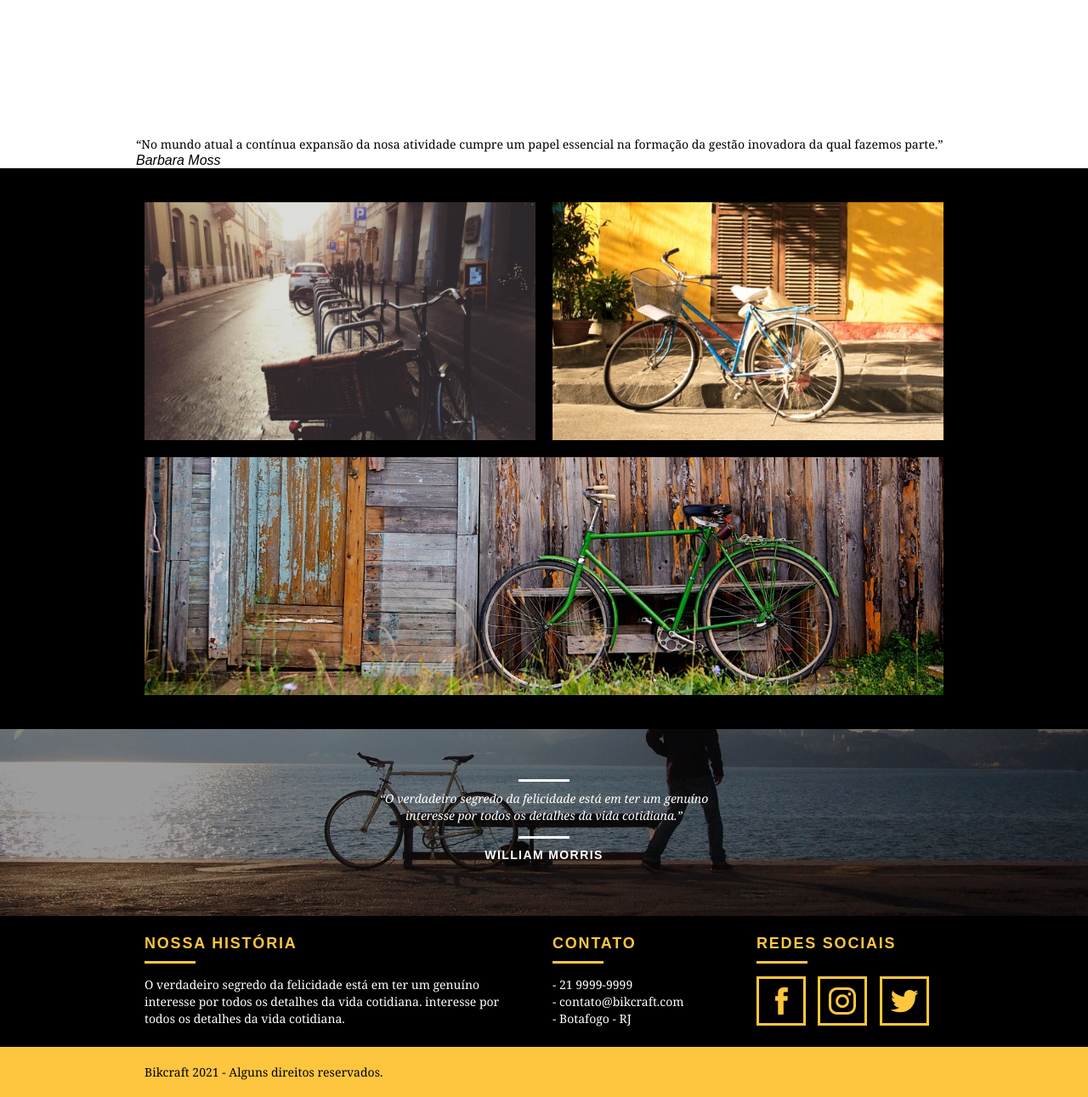
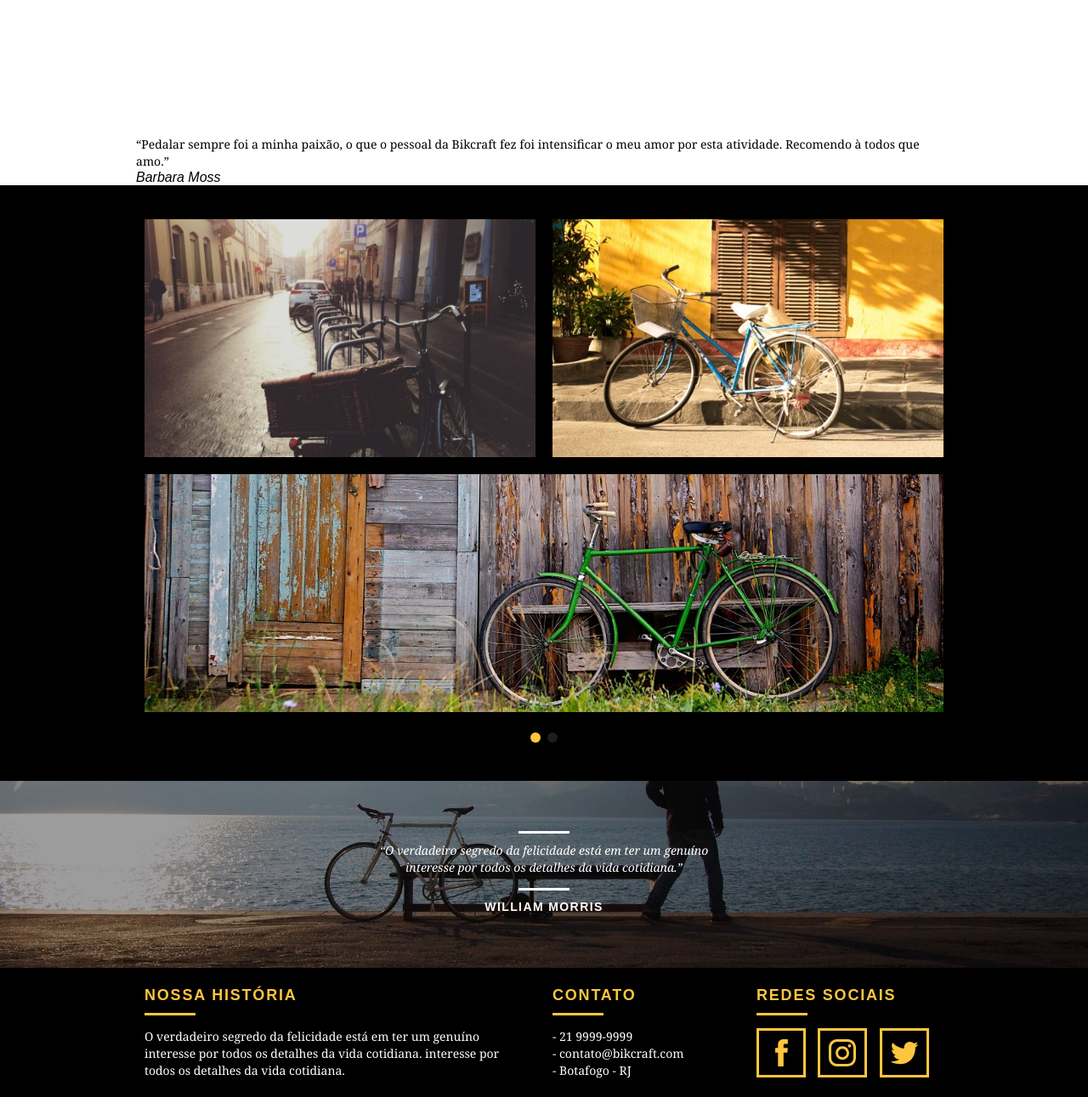
Before and after one commit to luizgustavoabreu/bikcraft, a PHP site: page /portfolio.html in a window 1280 px wide. Shown: the part 92-1383 px from the top of the page at 85% size. Run offline with PHP 8.4, Linux system fonts and the light colour scheme.

Commit message:
insert javascript slide

```diff
--- a/contato.html
+++ b/contato.html
@@ -10,6 +10,7 @@
   <link rel="stylesheet" href="css/style.css">
   <link rel="stylesheet" href="css/contato.css">
   <link rel="stylesheet" href="css/responsivo.css">
+  <script>document.documentElement.classList.add("js");</script>
 </head>
 
 <body>
--- a/css/style.css
+++ b/css/style.css
@@ -384,3 +384,43 @@ img {
   background: #fec63e;
   padding: 20px 0;
 }
+
+/* JAVASCRIPT */
+
+.js [data-slide] {
+  position: relative;
+}
+.js [data-slide] > * {
+  position: absolute;
+  top: 0px;
+  opacity: 0;
+}
+.js [data-slide] > .active {
+  position: relative;
+  opacity: 1;
+  transition: opacity 500ms;
+  z-index: 1;
+}
+
+.js [data-slide-nav] {
+  display: block;
+  text-align: center;
+  margin-top: 20px;
+}
+
+.js [data-slide-nav] button {
+  display: inline-block;
+  width: 12px;
+  height: 12px;
+  margin: 4px;
+  border: none;
+  padding: 0px;
+  border-radius: 6px;
+  text-indent: -99px;
+  overflow: hidden;
+  background: #1d1d1d;
+}
+
+.js [data-slide-nav] button.active {
+  background: #fec63e;
+}
--- a/index.html
+++ b/index.html
@@ -9,6 +9,7 @@
   <link rel="stylesheet" href="css/grid.css">
   <link rel="stylesheet" href="css/style.css">
   <link rel="stylesheet" href="css/responsivo.css">
+  <script>document.documentElement.classList.add("js");</script>
 </head>
 
 <body>
@@ -155,6 +156,8 @@
     </div>
   </footer>
 
+  <script src="./js/script.js"></script>
+
 </body>
 
 </html>
--- /dev/null
+++ b/js/script.js
@@ -0,0 +1,14 @@
+if(window.SimpleSlide) {
+
+new SimpleSlide({
+  slide: "quote", // nome do atributo data-slide="principal"
+  time: 5000, // tempo de transição dos slides
+});
+
+new SimpleSlide({
+  slide: "portfolio",
+  time: 5000,
+  nav: true,
+});
+
+}
--- a/portfolio.html
+++ b/portfolio.html
@@ -10,6 +10,7 @@
   <link rel="stylesheet" href="css/style.css">
   <link rel="stylesheet" href="css/portfolio.css">
   <link rel="stylesheet" href="css/responsivo.css">
+  <script>document.documentElement.classList.add("js");</script>
 </head>
 
 <body>
@@ -36,18 +37,31 @@
     </div>
   </section>
 
-  <section class="container">
+  <section class="container" data-slide="quote">
     <blockquote class="quote_clientes">
-      <p>“No mundo atual a contínua expansão da nosa atividade cumpre um papel essencial na formação da gestão inovadora da qual fazemos parte.”</p>
+      <p>“Pedalar sempre foi a minha paixão, o que o pessoal da Bikcraft fez foi intensificar o meu amor por esta atividade. Recomendo à todos que amo.”</p>
       <cite>Barbara Moss</cite>
+    </blockquote>
+    <blockquote class="quote_clientes">
+      <p>“Nada melhor do que dar um rolê com a minha Bikcraft na orla. Essa é a minha companheira mais fiel, nunca me traiu e está sempre a minha disposição.”</p>
+      <cite>Johny</cite>
+    </blockquote>
+    <blockquote class="quote_clientes">
+      <p>“Aqueles que ainda não possuem uma Bikcraft, não sabem o que estão perdendo. A precisão é absurda e a velocidade transcendental. Nunca ví nada igual.”</p>
+      <cite>Bernardo</cite>
     </blockquote>
   </section>
 
   <section class="portfolio">
-    <div class="container">
+    <div class="container" data-slide="portfolio">
       <ul class="portfolio_lista">
         <li class="grid-8"><img src="img/portfolio/retro.jpg" alt="Bicicleta Retrô"></li>
         <li class="grid-8"><img src="img/portfolio/passeio.jpg" alt="Bicicleta Passeio"></li>
+        <li class="grid-16"><img src="img/portfolio/esporte.jpg" alt="Bicicleta Esporte"></li>
+      </ul>
+      <ul class="portfolio_lista">
+        <li class="grid-8"><img src="img/portfolio/passeio.jpg" alt="Bicicleta Passeio"></li>
+        <li class="grid-8"><img src="img/portfolio/retro.jpg" alt="Bicicleta Retrô"></li>
         <li class="grid-16"><img src="img/portfolio/esporte.jpg" alt="Bicicleta Esporte"></li>
       </ul>
     </div>
@@ -95,6 +109,9 @@
     </div>
   </footer>
 
+  <script src="./js/simple-slide.js"></script>
+  <script src="./js/script.js"></script>
+
 </body>
 
 </html>
--- a/produtos.html
+++ b/produtos.html
@@ -10,6 +10,7 @@
   <link rel="stylesheet" href="css/style.css">
   <link rel="stylesheet" href="css/produtos.css">
   <link rel="stylesheet" href="css/responsivo.css">
+  <script>document.documentElement.classList.add("js");</script>
 </head>
 
 <body>
--- a/sobre.html
+++ b/sobre.html
@@ -10,6 +10,7 @@
   <link rel="stylesheet" href="css/style.css">
   <link rel="stylesheet" href="css/sobre.css">
   <link rel="stylesheet" href="css/responsivo.css">
+  <script>document.documentElement.classList.add("js");</script>
 </head>
 
 <body>
```
Also changed, not shown: js/simple-slide.js (added, +1 -0 lines).
